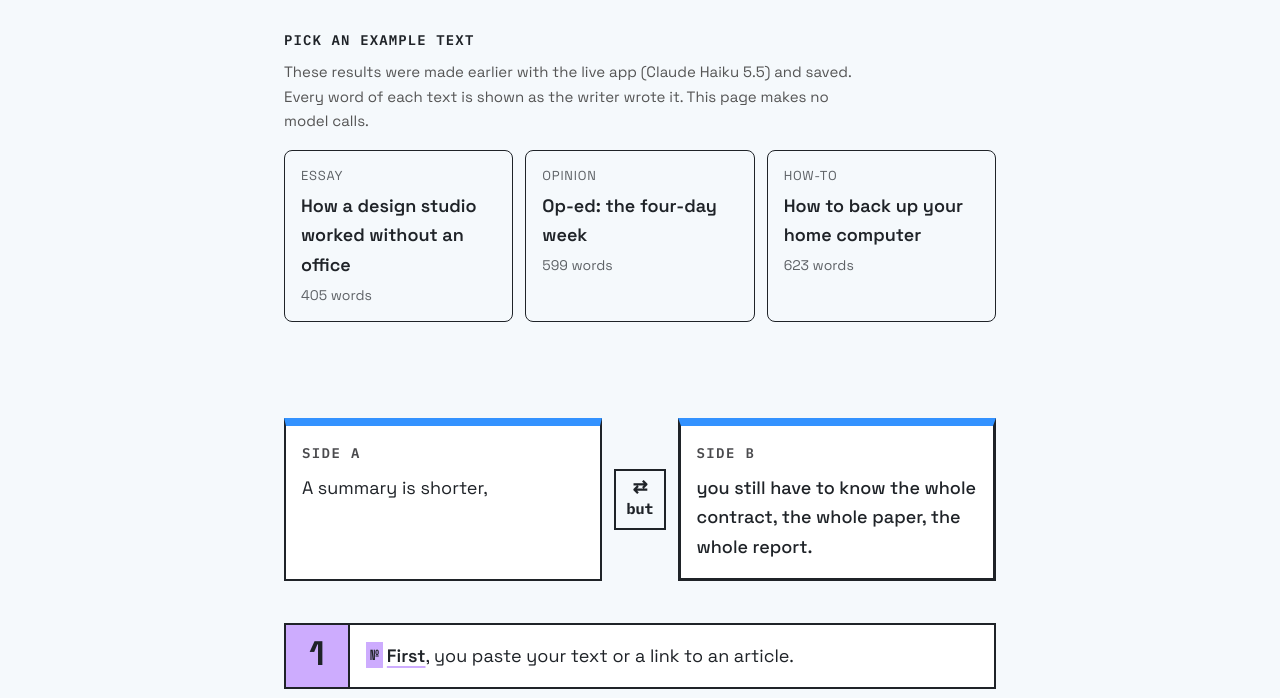
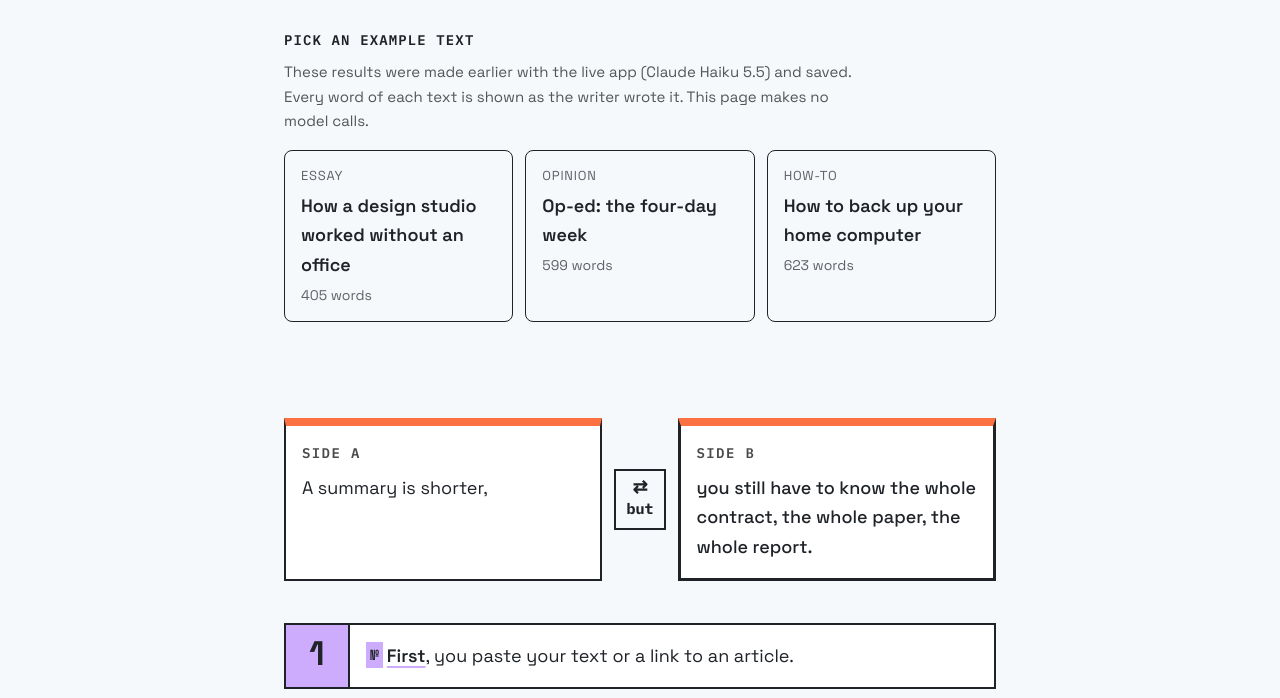
Before and after one commit to SaltedDana/the-whole-text, a website: page docs/index.html in a window 1280 px wide. Shown: the part 229-927 px from the top of the page. Drawn offline with Linux system fonts and the light colour scheme.

Commit message:
Demo: five base palette colors plus yellow, rose, navy
Co-Authored-By: Claude Sonnet 5.5 <noreply@anthropic.com>

```diff
--- a/docs/styles.css
+++ b/docs/styles.css
@@ -67,7 +67,7 @@ textarea{resize:vertical;line-height:1.5}
 .part-link .ty{font-weight:600;letter-spacing:.06em;text-transform:uppercase}
 .part-link .lb{font-family:var(--font-sans);font-size:16px}
 .part-link .wc{color:var(--ink-soft)}
-.pt-story{background:#CDACFE} .pt-example{background:#7BA3AD} .pt-summary{background:#FC7142}
+.pt-story{background:#CDACFE} .pt-example{background:#F2C14E} .pt-summary{background:#FC7142}
 .pt-main_point{background:#6C8F8A} .pt-evidence{background:#3392FF} .pt-explanation{background:#D1DDD4} .pt-background{background:#F5F9FC} .pt-counterpoint{background:#FFFFFF}
 
 /* Part header inside the text */
@@ -81,9 +81,9 @@ textarea{resize:vertical;line-height:1.5}
 
 /* Inline connecting word: the word stays in body ink; color sits on the underline and the badge. */
 :root{
-  /* Palette colors first: blue, slate, dark green, lavender, orange. Added to fit the palette: deep sage, coral, deep lavender. */
-  --c-turn:#3392FF;--g-turn:#1F2328; --c-reasoning:#7BA3AD;--g-reasoning:#1F2328; --c-addition:#6C8F8A;--g-addition:#1F2328; --c-sequence:#CDACFE;--g-sequence:#1F2328;
-  --c-example:#FC7142;--g-example:#1F2328; --c-guide:#A7BDAF;--g-guide:#1F2328; --c-summary:#C94F27;--g-summary:#FFFFFF; --c-voice:#9B7BD6;--g-voice:#1F2328;
+  /* Base palette: light green, dark green, blue, orange, purple. Added, different from those but matching: yellow, rose, navy. */
+  --c-turn:#FC7142;--g-turn:#1F2328; --c-reasoning:#3392FF;--g-reasoning:#1F2328; --c-addition:#D1DDD4;--g-addition:#1F2328; --c-sequence:#CDACFE;--g-sequence:#1F2328;
+  --c-example:#F2C14E;--g-example:#1F2328; --c-guide:#6C8F8A;--g-guide:#1F2328; --c-summary:#2B3A8C;--g-summary:#FFFFFF; --c-voice:#EE8FB0;--g-voice:#1F2328;
 }
 @media (prefers-color-scheme: dark){
   :root{
```
